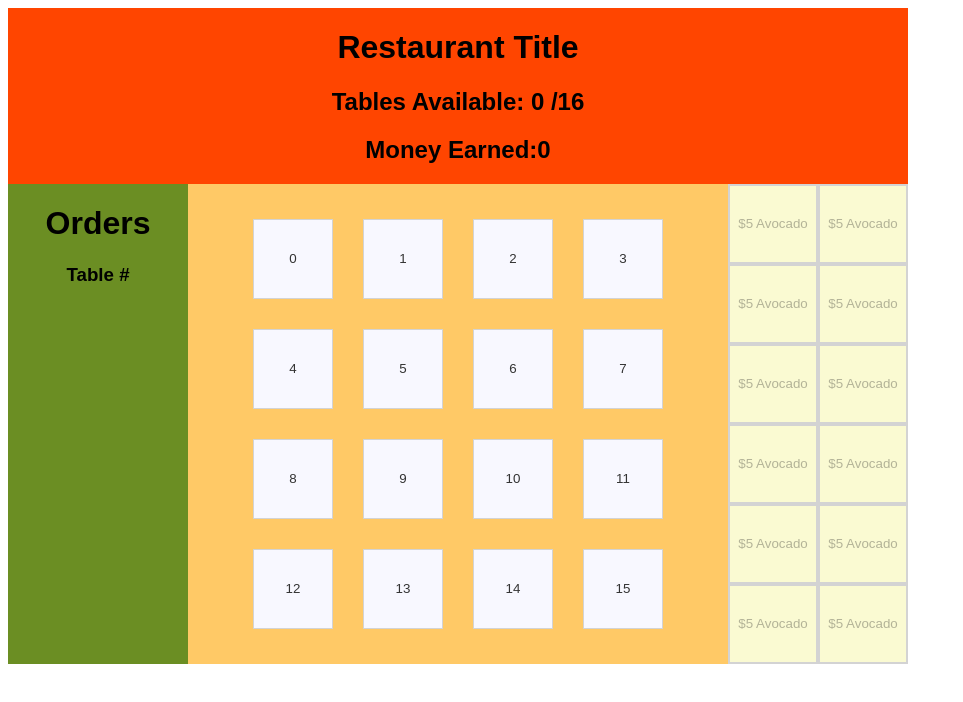
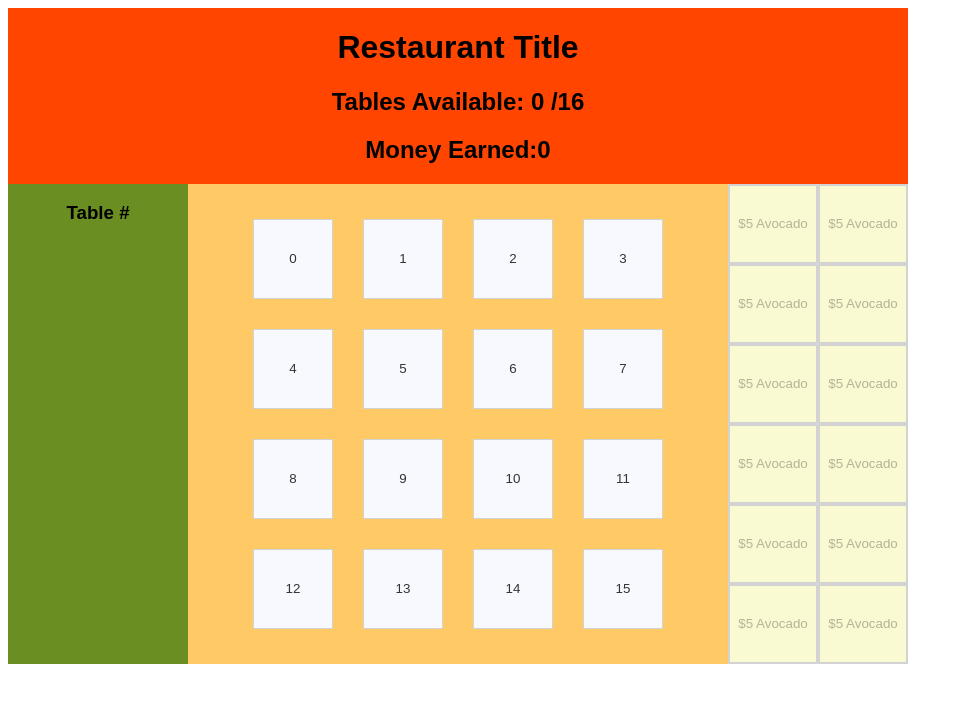
Before and after one commit to pavelgarchenko/react-restaurant, a React (Create React App) app: page / in a window 1280 px wide. Shown: the top 702 px of the page, without its empty margins (0-963 px from the left). Built offline with nearby package versions, Linux system fonts and the light colour scheme.

Commit message:
add DetailsContainer

```diff
--- a/src/components/App.jsx
+++ b/src/components/App.jsx
@@ -1,7 +1,7 @@
 import React from "react";
 
 import Header from "./Header";
-import Orders from "./Orders";
+import DetailsContainer from "../containers/DetailsContainer.js";
 import Tables from "./Tables";
 import Menu from "./Menu";
 
@@ -11,7 +11,7 @@ const App = () => {
     <div className="App">
       <Header />
       <div className="main-content">
-        <Orders />
+        <DetailsContainer />
         <Tables />
         <Menu />
       </div>
--- /dev/null
+++ b/src/components/Details.jsx
@@ -0,0 +1,11 @@
+import React from "react";
+
+const Details = (props) => {
+  return (
+    <div className="left-section">
+      <h3>Table # {props.selectedTable}</h3>
+    </div>
+  );
+};
+
+export default Details;
--- a/src/components/Orders.jsx
+++ /dev/null
@@ -1,14 +0,0 @@
-import React from "react";
-
-const Orders = (props) => {
-  return (
-    <div className="left-section">
-      <h1>
-        Orders
-      </h1>
-      <h3>Table #{props.table}</h3>
-    </div>
-  );
-};
-
-export default Orders;
--- a/src/components/Tables.jsx
+++ b/src/components/Tables.jsx
@@ -1,7 +1,5 @@
 import React from "react";
 import TableButtonContainer from "../containers/TableButtonContainer.js";
-
-// import TableButton from "./TableButton";
 
 const Tables = props => {
   var arr = Array(16).fill(0);
--- /dev/null
+++ b/src/containers/DetailsContainer.js
@@ -0,0 +1,14 @@
+import { connect } from "react-redux";
+import Details from "../components/Details.jsx";
+
+const mapStateToProps = state => {
+  return {
+    selectedTable: state.selectedTable
+  }
+}
+
+const DetailsContainer = connect(mapStateToProps, null)(
+  Details
+);
+
+export default DetailsContainer;
```
